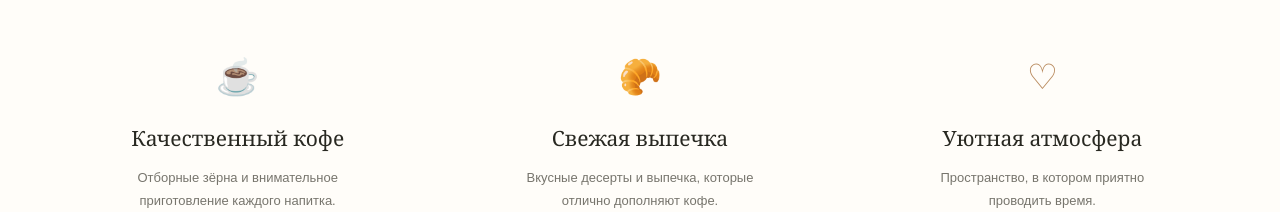
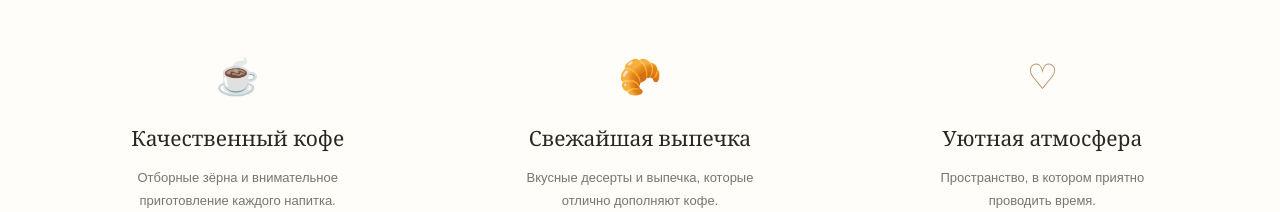
Before and after one commit to M1rv1/MorningCafe, a plain HTML site: page index.html in a window 1280 px wide. Shown: the part 1660-1872 px from the top of the page. Drawn offline with Linux system fonts and the light colour scheme.

Commit message:
первый коммит

```diff
--- a/index.html
+++ b/index.html
@@ -27,7 +27,7 @@
 <p>Для нас кофейня — это не только напитки и еда. Это атмосфера, в которую хочется возвращаться.</p><a href="#contacts" class="text-link">Заглянуть к нам <span>→</span></a></div></div></div></section>
 <section class="features"><div class="container features-grid">
 <div class="feature"><div class="feature-icon">☕</div><h3>Качественный кофе</h3><p>Отборные зёрна и внимательное приготовление каждого напитка.</p></div>
-<div class="feature"><div class="feature-icon">🥐</div><h3>Свежая выпечка</h3><p>Вкусные десерты и выпечка, которые отлично дополняют кофе.</p></div>
+<div class="feature"><div class="feature-icon">🥐</div><h3>Свежайшая выпечка</h3><p>Вкусные десерты и выпечка, которые отлично дополняют кофе.</p></div>
 <div class="feature"><div class="feature-icon">♡</div><h3>Уютная атмосфера</h3><p>Пространство, в котором приятно проводить время.</p></div></div></section>
 <section class="gallery section" id="gallery"><div class="container"><div class="section-heading gallery-heading"><div><p class="subtitle">ПОЙМАЙ МОМЕНТ</p><h2>Наша маленькая<br>вселенная.</h2></div><p class="gallery-description">Несколько моментов из жизни MORNING. Приходите и создавайте свои.</p></div>
 <div class="gallery-grid"><div class="gallery-item gallery-item-large"><img src="images/IMG_7853.jpeg" alt="Собственная фотография кофейни MORNING"><div class="gallery-caption">Наше пространство</div></div>
```
Also changed, not shown: 1 other file.
